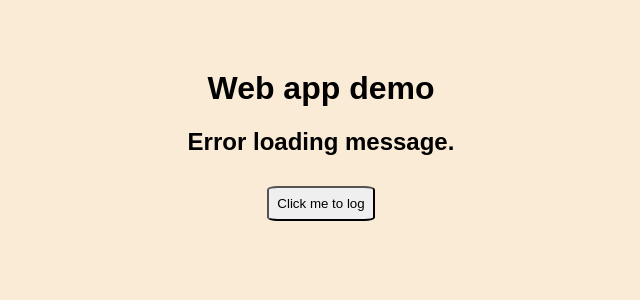
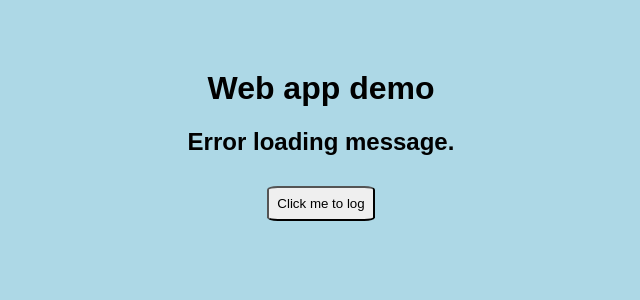
Before and after one commit to LAarchie/devops-project, a Flask app: page / in a window 1280 px wide. Shown: the top 300 px of the page, without its empty margins (319-959 px from the left). Run offline with Flask 3, Linux system fonts and the light colour scheme.

Commit message:
chore: change background color

```diff
--- a/frontend/static/css/main.css
+++ b/frontend/static/css/main.css
@@ -3,7 +3,7 @@
     max-width: 800px;
     margin: 0 auto;
     padding: 20px;
-    background-color: antiquewhite;
+    background-color: lightblue;
 }
 
 .container {
```
